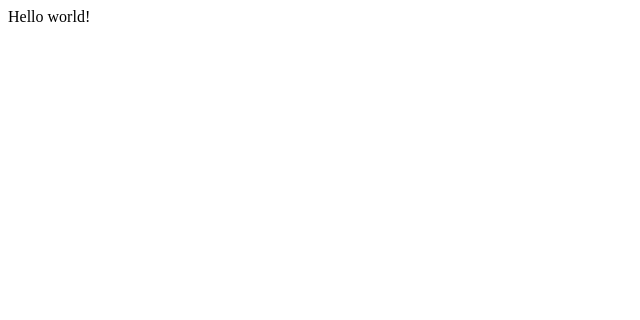
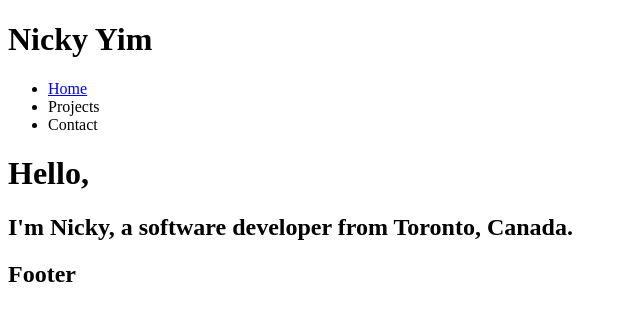
Before and after one commit to nicky-yim/my-app-v1, a Gatsby site: page / in a window 1280 px wide. Shown: the whole page, without its empty margins (0-640 px from the left). Built offline with nearby package versions, Linux system fonts and the light colour scheme; Gatsby itself is replaced by a stand-in of ours.

Commit message:
Added basic layout

```diff
--- /dev/null
+++ b/src/components/footer.js
@@ -0,0 +1,11 @@
+import React from 'react'
+
+const Footer = () => {
+    return (
+        <footer>
+            <h2>Footer</h2>
+        </footer>
+    )
+}
+
+export default Footer
--- /dev/null
+++ b/src/components/header.js
@@ -0,0 +1,21 @@
+import React from 'react'
+import { Link } from 'gatsby'
+
+const Header = () => {
+    return (
+        <div>
+            <h1>Nicky Yim</h1>
+            <nav>
+                <ul>
+                    <li>
+                        <Link to="/">Home</Link>
+                    </li>
+                    <li>Projects</li>
+                    <li>Contact</li>
+                </ul>
+            </nav>
+        </div>
+    )
+}
+
+export default Header
--- /dev/null
+++ b/src/components/layout.js
@@ -0,0 +1,17 @@
+import React from 'react'
+import Header from './header'
+import Footer from './footer'
+
+const Layout = (props) => {
+    return (
+        <div>
+            <Header />
+            <div>
+                {props.children}
+            </div>
+            <Footer />
+        </div>
+    )
+}
+
+export default Layout
--- a/src/pages/index.js
+++ b/src/pages/index.js
@@ -1,3 +1,13 @@
-import React from "react"
+import React from 'react'
+import Layout from '../components/layout'
 
-export default () => <div>Hello world!</div>
+const Home = () => {
+    return (
+        <Layout>
+            <h1>Hello,</h1>
+            <h2>I'm Nicky, a software developer from Toronto, Canada.</h2>
+        </Layout>
+    )
+}
+
+export default Home
```
